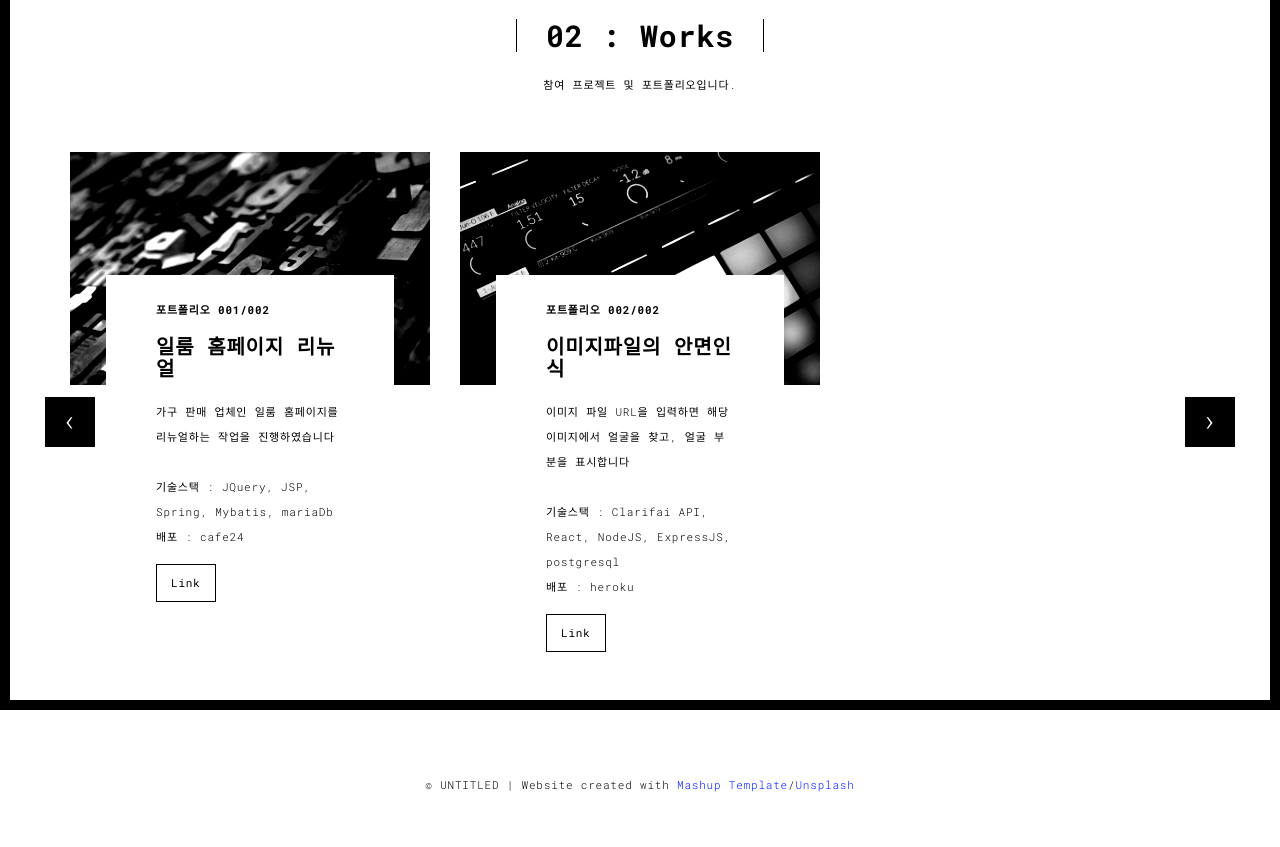
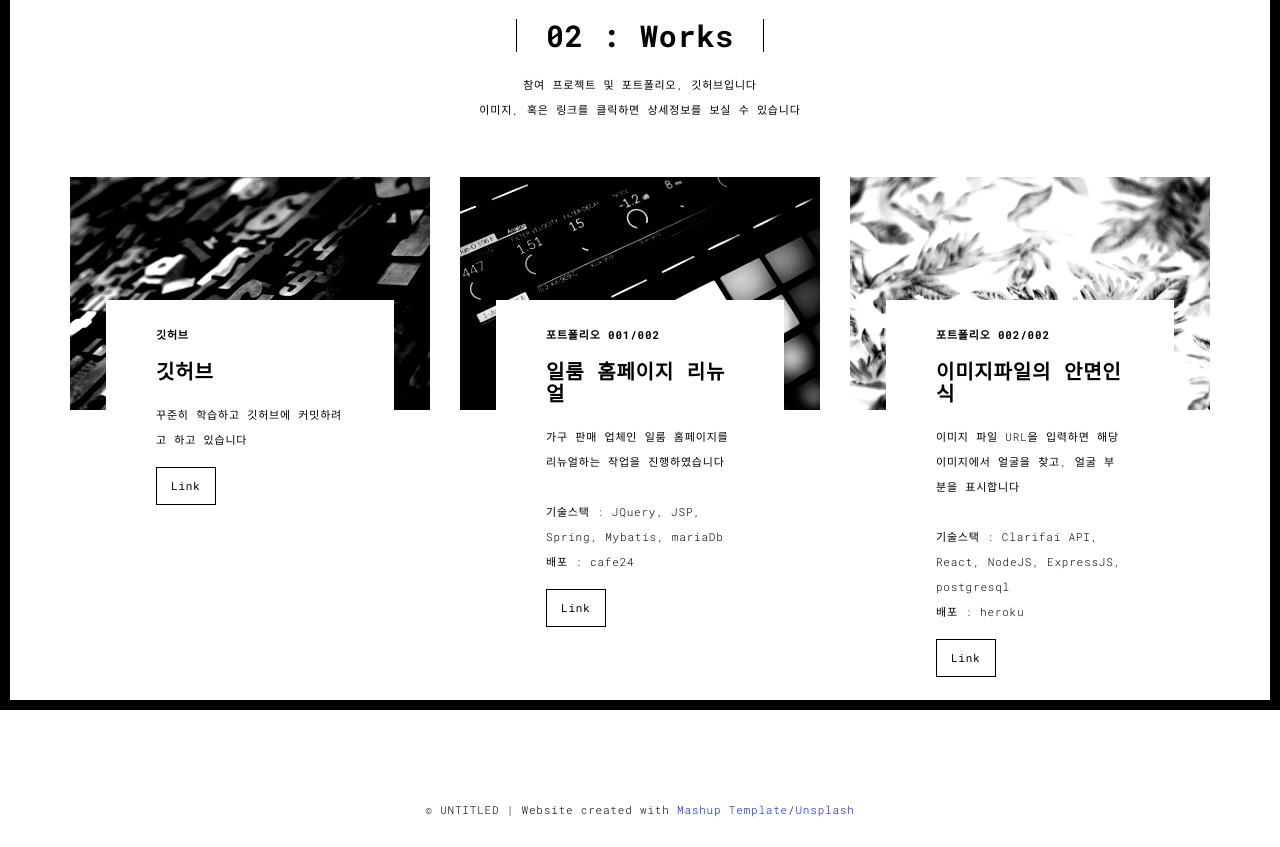
Before and after one commit to Eunsoogil/pythonStudy, a Flask app: page /works.html in a window 1280 px wide. Shown: the part 90-937 px from the top of the page. Before the commit the page ends 882 px from the top, so only its background shows below. Run offline with Flask 2, Linux system fonts and the light colour scheme; some libraries are stand-ins or nearby versions.

Commit message:
fortfolio update

```diff
--- a/webServer/templates/works.html
+++ b/webServer/templates/works.html
@@ -56,7 +56,7 @@
       <div class="col-sm-8 col-sm-offset-2 section-container-spacer">
         <div class="text-center">
           <h1 class="h2">02 : Works</h1>
-          <p>참여 프로젝트 및 포트폴리오입니다.</p>
+          <p>참여 프로젝트 및 포트폴리오, 깃허브입니다<br>이미지, 혹은 링크를 클릭하면 상세정보를 보실 수 있습니다</p>
         </div>
       </div>
 
@@ -68,15 +68,14 @@
             <div class="item active">
                 <div class="row">
                     <div class="col-sm-4">
-
                       <a href="./work.html" title="" class="black-image-project-hover">
                         <img src="./static/assets/images/work01-hover.jpg" alt="" class="img-responsive">
                       </a>
                       <div class="card-container card-container-lg">
-                        <h4>포트폴리오 001/002</h4>
-                        <h3>일룸 홈페이지 리뉴얼</h3>
-                        <p>가구 판매 업체인 일룸 홈페이지를 리뉴얼하는 작업을 진행하였습니다<br><br>기술스택 : JQuery, JSP, Spring, Mybatis, mariaDb<br>배포 : cafe24</p>
-                        <a href="./work.html" title="" class="btn btn-default">Link</a>
+                        <h4>깃허브</h4>
+                        <h3>깃허브</h3>
+                        <p>꾸준히 학습하고 깃허브에 커밋하려고 하고 있습니다</p>
+                        <a href="https://github.com/Eunsoogil" title="" class="btn btn-default">Link</a>
                       </div>
                     </div>
                     <div class="col-sm-4">
@@ -84,24 +83,23 @@
                         <img src="./static/assets/images/work02-hover.jpg" alt="" class="img-responsive">
                       </a>
                       <div class="card-container card-container-lg">
+                        <h4>포트폴리오 001/002</h4>
+                        <h3>일룸 홈페이지 리뉴얼</h3>
+                        <p>가구 판매 업체인 일룸 홈페이지를 리뉴얼하는 작업을 진행하였습니다<br><br>기술스택 : JQuery, JSP, Spring, Mybatis, mariaDb<br>배포 : cafe24</p>
+                        <a href="http://powerklkl.cafe24.com/user/main.do" title="" class="btn btn-default">Link</a>
+                      </div>
+                    </div>
+                    <div class="col-sm-4">
+                      <a href="./work.html" title="" class="black-image-project-hover">
+                        <img src="./static/assets/images/work03-hover.jpg" alt="" class="img-responsive">
+                      </a>
+                      <div class="card-container card-container-lg">
                         <h4>포트폴리오 002/002</h4>
                         <h3>이미지파일의 안면인식</h3>
                         <p>이미지 파일 URL을 입력하면 해당 이미지에서 얼굴을 찾고, 얼굴 부분을 표시합니다<br><br>기술스택 : Clarifai API, React, NodeJS, ExpressJS, postgresql<br>배포 : heroku</p>
-                        <a href="./work.html" title="" class="btn btn-default">Link</a>
+                        <a href="https://smart-brain-es2.herokuapp.com/" title="" class="btn btn-default">Link</a>
                       </div>
                     </div>
-<!--                    <div class="col-sm-4">-->
-<!--                      <a href="./work.html" title="" class="black-image-project-hover">-->
-<!--                        <img src="./static/assets/images/work03-hover.jpg" alt="" class="img-responsive">-->
-<!--                      </a>-->
-<!--                      <div class="card-container card-container-lg">-->
-<!--                        <h4>003/006</h4>-->
-<!--                        <h3>Vivamus vestibulum</h3>-->
-<!--                        <p>Fusce sed hendrerit augue, a rhoncus velit. In non lorem mattis, tempor sem sit amet.</p>-->
-<!--                        <a href="./work.html" title="" class="btn btn-default">Discover</a>-->
-<!--                      </div>-->
-<!--                    </div>-->
-
                 </div>
                 <!--/row-->
             </div>
@@ -144,15 +142,15 @@
 <!--                    </div>-->
 <!--                    -->
 <!--                </div>-->
-<!--                &lt;!&ndash;/row&ndash;&gt;-->
-<!--            </div>-->
+                <!--/row-->
+            </div>
 
             <!--/item-->
         </div>
         <!--/carousel-inner-->
-        <a class="left carousel-control" href="#myCarousel" data-slide="prev">‹</a>
+<!--        <a class="left carousel-control" href="#myCarousel" data-slide="prev">‹</a>-->
 
-        <a class="right carousel-control" href="#myCarousel" data-slide="next">›</a>
+<!--        <a class="right carousel-control" href="#myCarousel" data-slide="next">›</a>-->
      </div>
 
 
```
Also changed, not shown: webServer/templates/about.html (+6 -10 lines).
